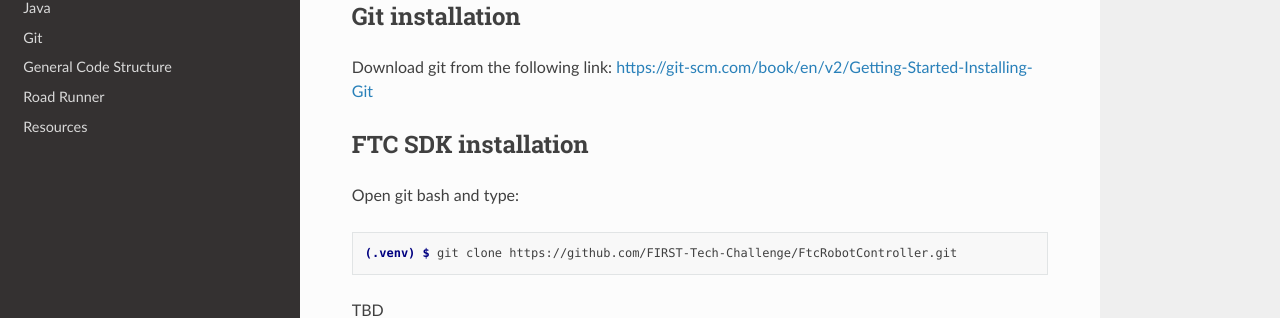
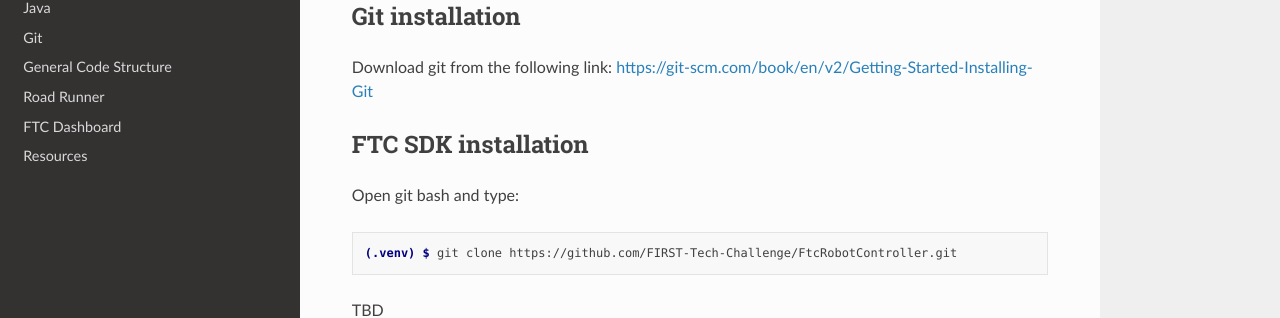
Before and after one commit to FTC-ORBIT/Tutorials-Docs, a Sphinx documentation site: the page built from docs/source/install.rst, in a window 1280 px wide. Shown: the part 264-582 px from the top of the page. Built offline with Sphinx 7.4.7 and the Read the Docs theme 3.1.0, drawn with Linux system fonts in a browser that asks for light colours; pages that are not in the unit, such as notebooks, are missing from menus.

Commit message:
try to fix FTC DASHBOARD dont show up

```diff
--- a/docs/source/index.rst
+++ b/docs/source/index.rst
@@ -22,5 +22,5 @@
    git
    general_code_structure
    roadrunner
-   ftc dashboard
+   ftc_dashboard
    resources
```
Also changed, not shown: docs/source/ftc_dashboard.rst (renamed from docs/source/ ftc dashboard.rst).
